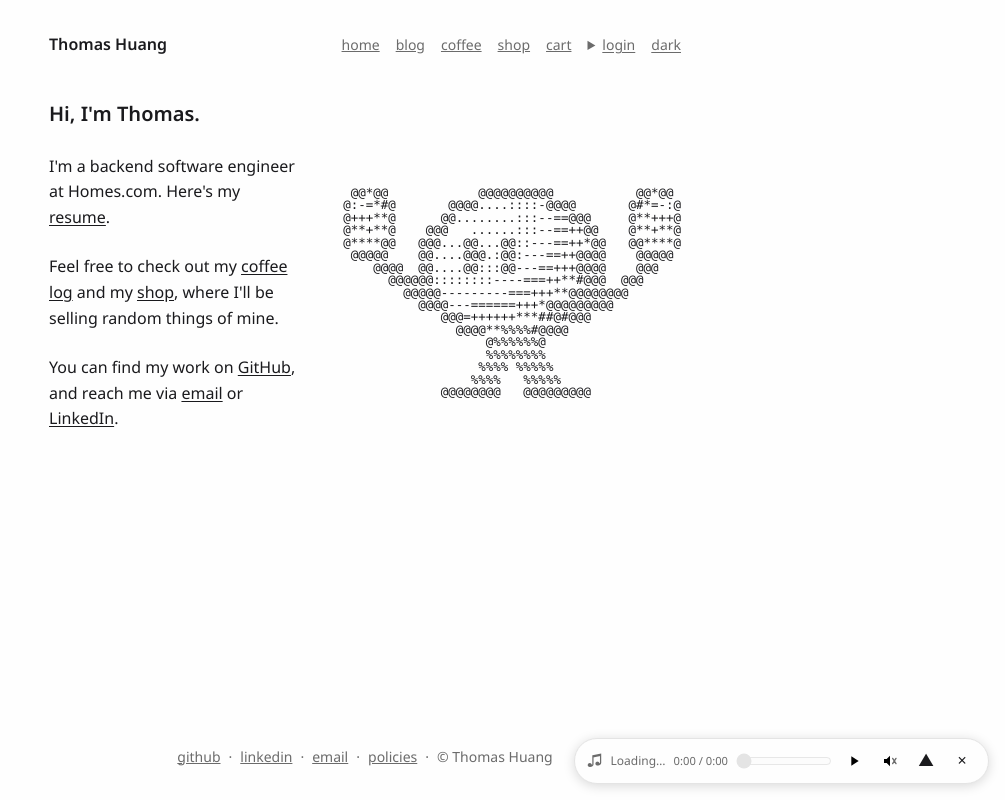
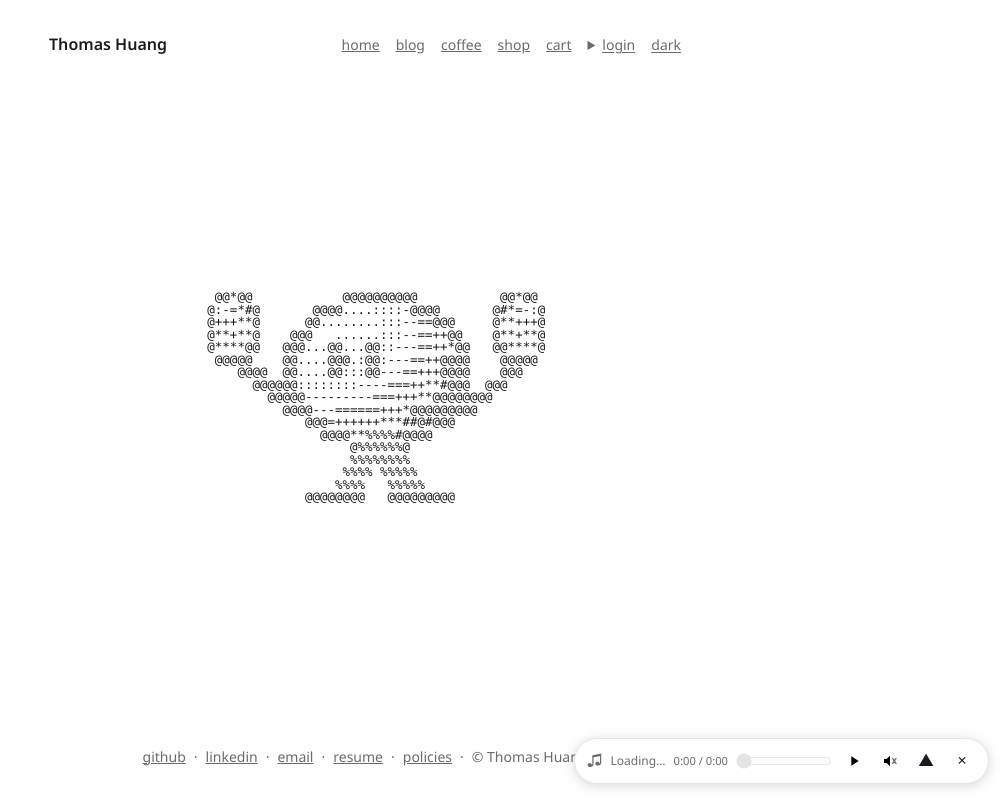
Before and after one commit to thomhuang/thom-website, a React (Vite) app: page / in a window 1280 px wide. Shown: the whole page, without its empty margins (275-1280 px from the left). Built offline with nearby package versions, Linux system fonts and the light colour scheme; no server answers.

Commit message:
refactor(home): simplify intro to a centered sprite
Replace the home page intro with just the centered ASCII sprite and move the resume link into the footer.

```diff
--- a/src/App.module.css
+++ b/src/App.module.css
@@ -10,4 +10,5 @@
 .main {
     margin: 2.5rem 0 3rem;
     flex: 1;
+    position: relative;
 }
--- a/src/Components/Footer/Footer.tsx
+++ b/src/Components/Footer/Footer.tsx
@@ -3,7 +3,15 @@ import { Link } from 'react-router-dom';
 import { PAGES } from '../../Assets/constants';
 import styles from './Footer.module.css';
 
+// Public assets are served from the root, so we only need the glob's keys to
+// discover the newest document and link to it directly. Importing them would
+// make Vite try to process files that already live in `public/`.
+const documents = import.meta.glob('/public/documents/*');
+
 export default function Footer() {
+    const files = Object.keys(documents).sort();
+    const resumeHref = (files[files.length - 1] ?? '').replace('/public/', '/');
+
     return (
         <footer className={styles.footer}>
             <a
@@ -31,6 +39,15 @@ export default function Footer() {
                 email
             </a>
             <span className={styles.sep}>&middot;</span>
+            <a
+                className={styles.link}
+                href={resumeHref}
+                target="_blank"
+                rel="noreferrer"
+            >
+                resume
+            </a>
+            <span className={styles.sep}>&middot;</span>
             <Link className={styles.link} to={PAGES.Policies}>
                 policies
             </Link>
--- a/src/Pages/HomePage/HomePage.module.css
+++ b/src/Pages/HomePage/HomePage.module.css
@@ -1,38 +1,7 @@
-.layout {
+.figure {
+  position: absolute;
+  inset: 0;
   display: flex;
   align-items: center;
-  gap: 1.5rem;
+  justify-content: center;
 }
-
-.body {
-  flex: 1 1 auto;
-  min-width: 0;
-}
-
-.header {
-  margin: 0 0 1.5rem;
-  font-size: 1.25rem;
-  font-weight: 600;
-}
-
-.body p {
-  margin: 0 0 1.5rem;
-}
-
-.body p:last-child {
-  margin-bottom: 0;
-}
-
-.click {
-  color: inherit;
-  text-decoration: underline;
-  text-underline-offset: 2px;
-}
-
-@media (max-width: 560px) {
-  .layout {
-    flex-direction: column-reverse;
-    align-items: center;
-    gap: 1.25rem;
-  }
-}
--- a/src/Pages/HomePage/HomePage.tsx
+++ b/src/Pages/HomePage/HomePage.tsx
@@ -1,77 +1,13 @@
-import { Link } from "react-router-dom";
-
 import AsciiFigure from "../../Components/AsciiFigure/AsciiFigure";
-import { PAGES } from "../../Assets/constants";
 import { useDocumentTitle } from "../../hooks";
 import styles from "./HomePage.module.css";
-
-// Public assets are served from the root, so we only need the glob's keys to
-// discover the newest document and link to it directly. Importing them would
-// make Vite try to process files that already live in `public/`.
-const documents = import.meta.glob("/public/documents/*");
 
 export default function HomePage() {
   useDocumentTitle("Thomas Huang");
 
-  const files = Object.keys(documents).sort();
-  const resumeHref = (files[files.length - 1] ?? "").replace("/public/", "/");
-
   return (
-    <div>
-      <p className={styles.header}>Hi, I'm Thomas.</p>
-      <div className={styles.layout}>
-        <div className={styles.body}>
-        <p>
-          {"I'm a backend software engineer at Homes.com. Here's my "}
-          <a
-            className={styles.click}
-            href={resumeHref}
-            target="_blank"
-            rel="noreferrer"
-          >
-            resume
-          </a>
-          .
-        </p>
-        <p>
-          Feel free to check out my{" "}
-          <Link className={styles.click} to={PAGES.Coffee}>
-            coffee log
-          </Link>{" "}
-          and my{" "}
-          <Link className={styles.click} to={PAGES.Shop}>
-            shop
-          </Link>
-          , where I'll be selling random things of mine.
-        </p>
-        <p>
-          You can find my work on{" "}
-          <a
-            className={styles.click}
-            href="https://github.com/thomhuang/"
-            target="_blank"
-            rel="noreferrer"
-          >
-            GitHub
-          </a>
-          , and reach me via{" "}
-          <a className={styles.click} href="mailto:thomaskhuangg@gmail.com">
-            email
-          </a>
-          {" or "}
-          <a
-            className={styles.click}
-            href="https://www.linkedin.com/in/thomaskhuang/"
-            target="_blank"
-            rel="noreferrer"
-          >
-            LinkedIn
-          </a>
-          .
-        </p>
-        </div>
-        <AsciiFigure size="large" />
-      </div>
+    <div className={styles.figure}>
+      <AsciiFigure size="large" />
     </div>
   );
 }
```
Also changed, not shown: 1 other file (tests, documents, lock files or other folders).
